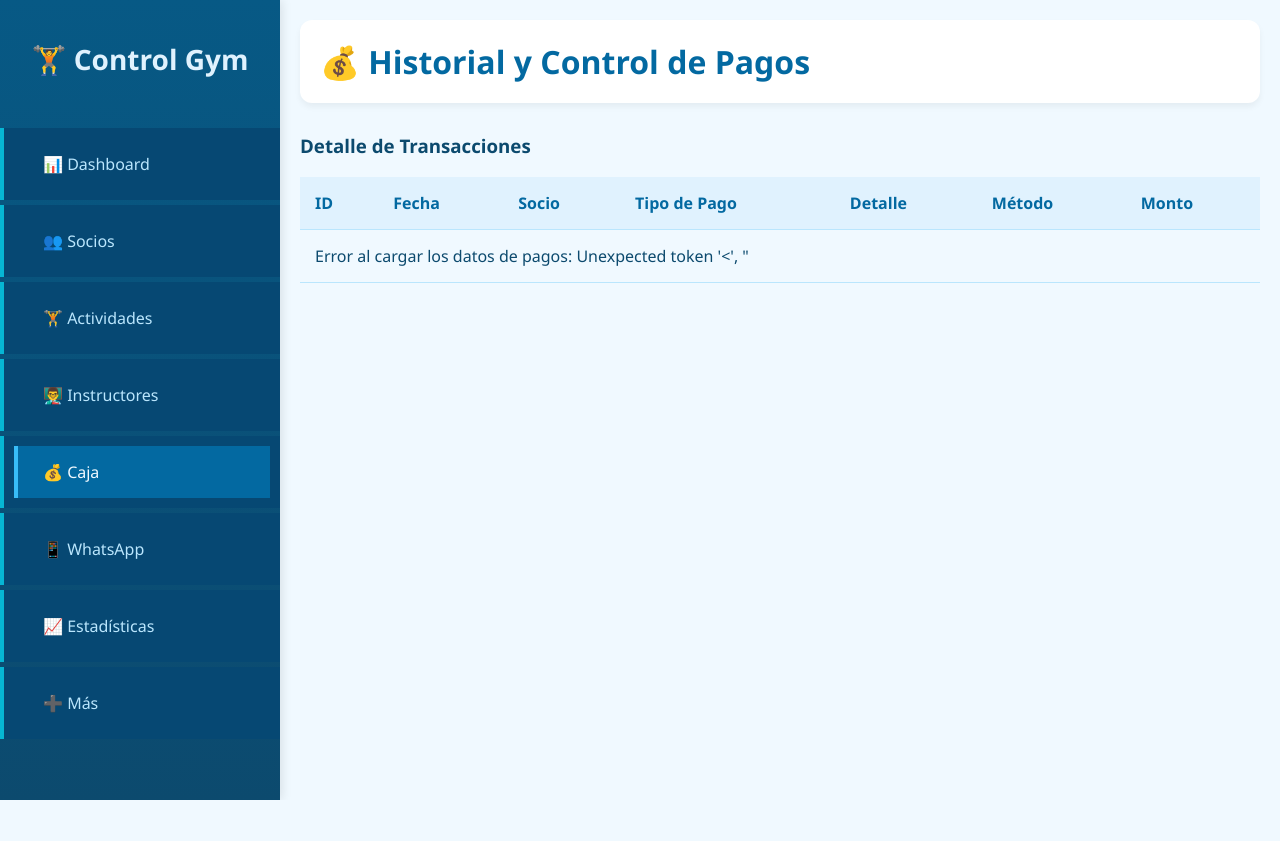
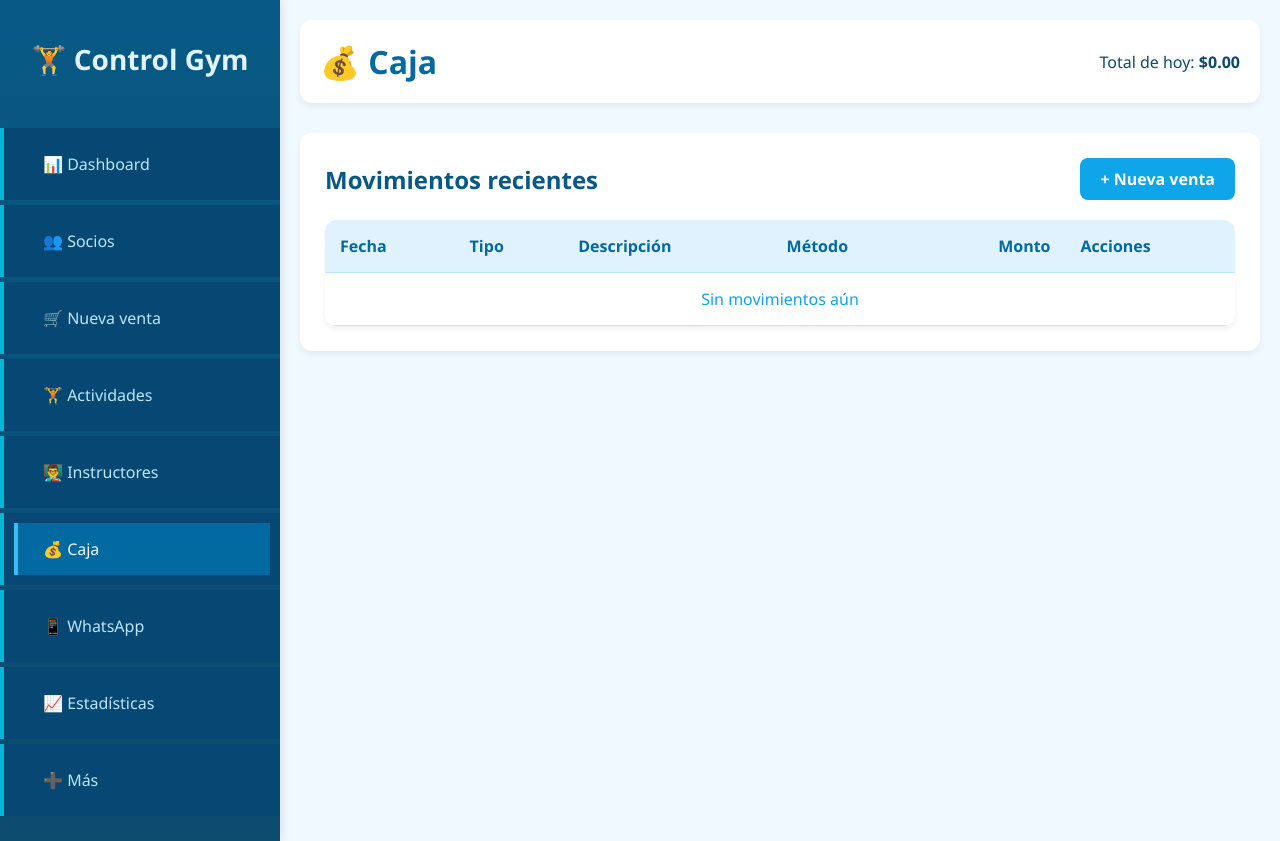
Before and after one commit to lizetglm/ReCo_GYM, a Django app: page /caja/ in a window 1280 px wide. Before the commit the page ends 800 px from the top, so only its background shows below. Run offline with Django 5.2, Linux system fonts and the light colour scheme; data that the repository does not hold is empty.

Commit message:
Se agrego pantalla Venta de productos con funcion para imprimir tickets y que se agreguen a la caja

```diff
--- a/gimnasio/templates/gimnasio/caja.html
+++ b/gimnasio/templates/gimnasio/caja.html
@@ -4,14 +4,8 @@
 <head>
     <meta charset="UTF-8">
     <meta name="viewport" content="width=device-width, initial-scale=1.0">
-    <title>Control Gym - Caja de Pagos</title>
+    <title>Control Gym - Caja</title>
     <link rel="stylesheet" href="{% static 'gimnasio/css/estilos.css' %}">
-    <style>
-        /* Estilos básicos para la tabla si no están en estilos.css */
-        .table-responsive { overflow-x: auto; }
-        .table th, .table td { white-space: nowrap; }
-        .monto-positivo { color: green; font-weight: bold; }
-    </style>
 </head>
 <body>
     <div class="container">
@@ -20,6 +14,7 @@
             <ul class="nav-menu">
                 <li><a href="{% url 'dashboard' %}">📊 Dashboard</a></li>
                 <li><a href="{% url 'socios_list' %}">👥 Socios</a></li>
+                <li><a href="{% url 'pago_productos' %}">🛒 Nueva venta</a></li>
                 <li><a href="{% url 'lista_clases' %}">🏋️ Actividades</a></li>
                 <li><a href="{% url 'instructores_list' %}">👨‍🏫 Instructores</a></li>
                 <li><a href="{% url 'caja' %}" class="active">💰 Caja</a></li> <li><a href="#">📱 WhatsApp</a></li>
@@ -30,110 +25,58 @@
 
         <main class="main-content">
             <header class="header-bar">
-                <h1 class="header-title">💰 Historial y Control de Pagos</h1>
+                <h1 class="header-title">💰 Caja</h1>
                 <div class="user-actions">
-                    </div>
+                    <span>Total de hoy: <strong>${{ total_hoy|floatformat:2 }}</strong></span>
+                </div>
             </header>
 
-            <div class="content-wrapper">
-                <h3>Detalle de Transacciones</h3>
-                <div class="table-responsive">
-                    <table class="table table-striped table-hover" id="pagos-table">
+            <section class="search-container">
+                <div class="search-header" style="align-items:center;justify-content:space-between;">
+                    <h2>Movimientos recientes</h2>
+                    <a href="{% url 'pago_productos' %}" class="btn btn-primary">+ Nueva venta</a>
+                </div>
+                <div class="table-container">
+                    <table>
                         <thead>
                             <tr>
-                                <th>ID</th>
                                 <th>Fecha</th>
-                                <th>Socio</th>
-                                <th>Tipo de Pago</th>
-                                <th>Detalle</th>
+                                <th>Tipo</th>
+                                <th>Descripción</th>
                                 <th>Método</th>
-                                <th>Monto</th>
+                                <th style="text-align:right;">Monto</th>
+                                <th>Acciones</th>
                             </tr>
                         </thead>
                         <tbody>
-                            <tr><td colspan="7" class="text-center">Cargando datos...</td></tr>
+                            {% if movimientos %}
+                                {% for m in movimientos %}
+                                <tr>
+                                    <td>{{ m.fecha|date:"d/m/Y H:i" }}</td>
+                                    <td>{{ m.get_tipo_display }}</td>
+                                    <td>{{ m.descripcion }}</td>
+                                    <td>{{ m.get_metodo_pago_display }}</td>
+                                    <td style="text-align:right;">${{ m.monto|floatformat:2 }}</td>
+                                    <td>
+                                        {% if m.venta_id %}
+                                          <a class="btn btn-secondary" href="{% url 'ticket_venta_pdf' m.venta_id %}" target="_blank">Ticket</a>
+                                        {% else %}
+                                          —
+                                        {% endif %}
+                                    </td>
+                                </tr>
+                                {% endfor %}
+                            {% else %}
+                                <tr>
+                                    <td colspan="6" style="text-align:center; color:var(--sky-500);">Sin movimientos aún</td>
+                                </tr>
+                            {% endif %}
                         </tbody>
                     </table>
                 </div>
-            </div>
+            </section>
         </main>
     </div>
 
-    <script>
-        document.addEventListener('DOMContentLoaded', function() {
-            const API_URL = "{% url 'pago-list' %}";
-            const tableBody = document.querySelector('#pagos-table tbody');
-
-            tableBody.innerHTML = '<tr><td colspan="7" class="text-center">Cargando datos...</td></tr>';
-
-            fetch(API_URL)
-                .then(response => {
-                    if (!response.ok) {
-                        // Si el estado HTTP no es 200, lanzar un error
-                        throw new Error(`Error HTTP: ${response.status} (${response.statusText})`);
-                    }
-                    return response.json();
-                })
-                .then(responseData => {
-                    let pagos = [];
-
-                    // Lógica para manejar la paginación (clave 'results')
-                    if (responseData && responseData.results && Array.isArray(responseData.results)) {
-                        pagos = responseData.results;
-                    } else if (Array.isArray(responseData)) {
-                        pagos = responseData;
-                    }
-
-                    tableBody.innerHTML = ''; // Limpiar el mensaje de carga
-
-                    if (pagos.length === 0) {
-                        tableBody.innerHTML = '<tr><td colspan="7" class="text-center">No se encontraron pagos.</td></tr>';
-                        return;
-                    }
-
-                    pagos.forEach(pago => {
-                        const row = tableBody.insertRow();
-                        const cleanValue = (value) => value || '-';
-
-                        let detalle_string = '-';
-
-                        //LÓGICA DE DETALLE ACTUALIZADA USANDO LOS NUEVOS OBJETOS
-                        if (pago.tipo_pago === 'gimnasio' && pago.suscripcion_display) {
-                            // Accedemos a las propiedades del objeto anidado suscripcion_display
-                            const s = pago.suscripcion_display;
-                            const estado = s.activa ? 'ACTIVA' : 'INACTIVA';
-                            detalle_string = `Tipo: ${s.tipo} (${estado}) | Inicio: ${s.fecha_inicio} | Fin: ${s.fecha_fin} | Monto: $${parseFloat(s.monto_total).toFixed(2)}`;
-                        } else if (pago.tipo_pago === 'clase' && pago.clase_display) {
-                            // Accedemos a las propiedades del objeto anidado clase_display
-                            const c = pago.clase_display;
-                            const fechaHora = new Date(c.fecha_hora).toLocaleDateString() + ' ' + new Date(c.fecha_hora).toLocaleTimeString();
-                            detalle_string = `Clase: ${c.nombre} | Instructor: ${cleanValue(c.entrenador_nombre)} | Precio: $${parseFloat(c.precio).toFixed(2)} | Hora: ${fechaHora}`;
-                        }
-
-                        // 1. ID
-                        row.insertCell().textContent = cleanValue(pago.id_pago);
-                        // 2. Fecha
-                        row.insertCell().textContent = new Date(pago.fecha_pago).toLocaleDateString();
-                        // 3. Socio
-                        row.insertCell().textContent = cleanValue(pago.socio_display);
-                        // 4. Tipo de Pago
-                        const tipoPago = pago.tipo_pago === 'gimnasio' ? 'Suscripción' : 'Clase';
-                        row.insertCell().textContent = tipoPago;
-                        // 5. Detalle (El campo complejo)
-                        row.insertCell().textContent = detalle_string;
-                        // 6. Método
-                        row.insertCell().textContent = cleanValue(pago.metodo);
-                        // 7. Monto
-                        const montoCell = row.insertCell();
-                        montoCell.textContent = `$${parseFloat(pago.monto).toFixed(2)}`;
-                        montoCell.classList.add('monto-positivo');
-                    });
-                })
-                .catch(error => {
-                    console.error('Error al cargar los pagos:', error);
-                    tableBody.innerHTML = `<tr><td colspan="7" class="text-danger">Error al cargar los datos de pagos: ${error.message}. Verifica la consola para más detalles.</td></tr>`;
-                });
-        });
-    </script>
 </body>
 </html>
--- a/gimnasio/templates/gimnasio/clase_form.html
+++ b/gimnasio/templates/gimnasio/clase_form.html
@@ -14,6 +14,7 @@
             <ul class="nav-menu">
                 <li><a href="{% url 'dashboard' %}">📊 Dashboard</a></li>
                 <li><a href="{% url 'socios_list' %}">👥 Socios</a></li>
+                <li><a href="{% url 'pago_productos' %}">🛒 Nueva venta</a></li>
                 <li><a href="{% url 'lista_clases' %}" class="active">🏋️ Actividades</a></li>
                 <li><a href="{% url 'instructores_list' %}">👨‍🏫 Instructores</a></li>
                 <li><a href="{% url 'caja' %}">💰 Caja</a></li>
--- a/gimnasio/templates/gimnasio/dashboard.html
+++ b/gimnasio/templates/gimnasio/dashboard.html
@@ -14,6 +14,7 @@
             <ul class="nav-menu">
                 <li><a href="{% url 'dashboard' %}" class="active">📊 Dashboard</a></li>
                 <li><a href="{% url 'socios_list' %}">👥 Socios</a></li>
+                <li><a href="{% url 'pago_productos' %}">🛒 Nueva venta</a></li>
                 <li><a href="{% url 'lista_clases' %}">🏋️ Actividades</a></li>
                 <li><a href="{% url 'instructores_list' %}">👨‍🏫 Instructores</a></li>
                 <li><a href="{% url 'caja' %}">💰 Caja</a></li>
@@ -41,6 +42,8 @@
                     </form>
                 </div>
             </section>
+
+
 
             <div class="socios-grid">
                 {% if socios %}
--- a/gimnasio/templates/gimnasio/inscripcion_clase_detalle.html
+++ b/gimnasio/templates/gimnasio/inscripcion_clase_detalle.html
@@ -14,6 +14,7 @@
             <ul class="nav-menu">
                 <li><a href="{% url 'dashboard' %}">📊 Dashboard</a></li>
                 <li><a href="{% url 'socios_list' %}">👥 Socios</a></li>
+                <li><a href="{% url 'pago_productos' %}">🛒 Nueva venta</a></li>
                 <li><a href="{% url 'lista_clases' %}" class="active">🏋️ Actividades</a></li>
                 <li><a href="{% url 'instructores_list' %}">👨‍🏫 Instructores</a></li>
                 <li><a href="{% url 'caja' %}">💰 Caja</a></li>
--- a/gimnasio/templates/gimnasio/instructor_form.html
+++ b/gimnasio/templates/gimnasio/instructor_form.html
@@ -14,6 +14,7 @@
             <ul class="nav-menu">
                 <li><a href="{% url 'dashboard' %}">📊 Dashboard</a></li>
                 <li><a href="{% url 'socios_list' %}">👥 Socios</a></li>
+                <li><a href="{% url 'pago_productos' %}">🛒 Nueva venta</a></li>
                 <li><a href="{% url 'lista_clases' %}">🏋️ Actividades</a></li>
                 <li><a href="{% url 'instructores_list' %}" class="active">👨‍🏫 Instructores</a></li>
                 <li><a href="{% url 'caja' %}">💰 Caja</a></li>
--- a/gimnasio/templates/gimnasio/instructores_list.html
+++ b/gimnasio/templates/gimnasio/instructores_list.html
@@ -14,6 +14,7 @@
             <ul class="nav-menu">
                 <li><a href="{% url 'dashboard' %}">📊 Dashboard</a></li>
                 <li><a href="{% url 'socios_list' %}">👥 Socios</a></li>
+                <li><a href="{% url 'pago_productos' %}">🛒 Nueva venta</a></li>
                 <li><a href="{% url 'lista_clases' %}">🏋️ Actividades</a></li>
                 <li><a href="{% url 'instructores_list' %}" class="active">👨‍🏫 Instructores</a></li>
                 <li><a href="{% url 'caja'%}">💰 Caja</a></li>
--- a/gimnasio/templates/gimnasio/lista_clases.html
+++ b/gimnasio/templates/gimnasio/lista_clases.html
@@ -14,6 +14,7 @@
             <ul class="nav-menu">
                 <li><a href="{% url 'dashboard' %}">📊 Dashboard</a></li>
                 <li><a href="{% url 'socios_list' %}">👥 Socios</a></li>
+                <li><a href="{% url 'pago_productos' %}">🛒 Nueva venta</a></li>
                 <li><a href="{% url 'lista_clases' %}" class="active">🏋️ Actividades</a></li>
                 <li><a href="{% url 'instructores_list' %}">👨‍🏫 Instructores</a></li>
                 <li><a href="{% url 'caja' %}">💰 Caja</a></li>
--- a/gimnasio/templates/gimnasio/socio_form.html
+++ b/gimnasio/templates/gimnasio/socio_form.html
@@ -14,6 +14,7 @@
             <ul class="nav-menu">
                 <li><a href="{% url 'dashboard' %}">📊 Dashboard</a></li>
                 <li><a href="{% url 'socios_list' %}" class="active">👥 Socios</a></li>
+                <li><a href="{% url 'pago_productos' %}">🛒 Nueva venta</a></li>
                 <li><a href="{% url 'lista_clases' %}">🏋️ Actividades</a></li>
                 <li><a href="{% url 'instructores_list' %}">👨‍🏫 Instructores</a></li>
                 <li><a href="{% url 'caja' %}">💰 Caja</a></li>
--- a/gimnasio/templates/gimnasio/socios_list.html
+++ b/gimnasio/templates/gimnasio/socios_list.html
@@ -14,6 +14,7 @@
             <ul class="nav-menu">
                 <li><a href="{% url 'dashboard' %}">📊 Dashboard</a></li>
                 <li><a href="{% url 'socios_list' %}" class="active">👥 Socios</a></li>
+                <li><a href="{% url 'pago_productos' %}">🛒 Nueva venta</a></li>
                 <li><a href="{% url 'lista_clases' %}">🏋️ Actividades</a></li>
                 <li><a href="{% url 'instructores_list' %}">👨‍🏫 Instructores</a></li>
                 <li><a href="{% url 'caja' %}">💰 Caja</a></li>
--- a/gimnasio/urls.py
+++ b/gimnasio/urls.py
@@ -35,6 +35,10 @@
     #Rutas de Caja
     path('caja/', views.CajaView.as_view(), name='caja'),
 
+    # Ventas de productos
+    path('pagos/productos/', views.pago_productos, name='pago_productos'),
+    path('pagos/productos/ticket/<int:venta_id>/', views.ticket_venta_pdf, name='ticket_venta_pdf'),
+
     # API (Existente)
     path('api/', include('gimnasio.api_urls')),
 ]
--- a/gimnasio/views.py
+++ b/gimnasio/views.py
@@ -4,8 +4,14 @@
 from django.db.models import Q
 from django.utils.crypto import get_random_string
 from datetime import date, timedelta
-from .models import Clase, Entrenador, Socio, Suscripcion, Pago, InscripcionClase
+from .models import Clase, Entrenador, Socio, Suscripcion, Pago, InscripcionClase, Producto, Caja, VentaItem, CajaMovimiento
+from decimal import Decimal, InvalidOperation
+from django.http import HttpResponse
+from reportlab.pdfgen import canvas
+from reportlab.lib.pagesizes import letter
+from reportlab.lib.units import mm
 from django.views.generic import TemplateView
+from django.db.models import Sum
 
 def dashboard(request):
     # Estadísticas básicas (ya las tenías)
@@ -454,3 +460,140 @@
 
 class CajaView(TemplateView):
     template_name = "gimnasio/caja.html"
+
+    def get_context_data(self, **kwargs):
+        ctx = super().get_context_data(**kwargs)
+        movimientos = CajaMovimiento.objects.select_related('venta', 'socio')[:200]
+        total_hoy = CajaMovimiento.objects.filter(fecha__date=date.today()).aggregate(total=Sum('monto'))['total'] or 0
+        ctx.update({
+            'movimientos': movimientos,
+            'total_hoy': total_hoy,
+        })
+        return ctx
+
+
+def pago_productos(request):
+    """Pantalla para registrar ventas de productos en la tienda del gym."""
+    productos = Producto.objects.all().order_by("nombre")
+
+    if request.method == "POST":
+        metodo = request.POST.get("metodo_pago") or "efectivo"
+        cliente = request.POST.get("cliente", "")
+        obs = request.POST.get("observacion", "")
+
+        ids = request.POST.getlist("producto_id[]")
+        cants = request.POST.getlist("cantidad[]")
+        precios = request.POST.getlist("precio_unitario[]")
+
+        items = []
+        total = Decimal("0.00")
+
+        for i, pid in enumerate(ids):
+            if not pid:
+                continue
+            producto = get_object_or_404(Producto, pk=pid)
+            try:
+                cant = int(cants[i] or 0)
+                punit = Decimal(precios[i] or "0")
+            except (ValueError, InvalidOperation):
+                continue
+            if cant <= 0 or punit < 0:
+                continue
+            subtotal = punit * cant
+            total += subtotal
+            items.append((producto, cant, punit, subtotal))
+
+        if not items:
+            messages.error(request, "Agrega al menos un producto válido.")
+            return render(request, "gimnasio/pago_productos.html", {"productos": productos})
+
+        venta = Caja.objects.create(total=total, metodo_pago=metodo, cliente=cliente, observacion=obs)
+        for producto, cant, punit, subtotal in items:
+            VentaItem.objects.create(venta=venta, producto=producto, cantidad=cant, precio_unitario=punit, subtotal=subtotal)
+
+        # Registrar movimiento en Caja
+        CajaMovimiento.objects.create(
+            tipo='producto',
+            descripcion=f'Venta #{venta.id} - {len(items)} item(s)',
+            metodo_pago=metodo,
+            monto=total,
+            venta=venta,
+        )
+
+        # Redirigir directamente al ticket PDF para imprimir/guardar
+        return redirect("ticket_venta_pdf", venta_id=venta.id)
+
+    return render(request, "gimnasio/pago_productos.html", {"productos": productos})
+
+
+def ticket_venta_pdf(request, venta_id: int):
+    """Genera un PDF tipo ticket para una venta de productos."""
+    venta = get_object_or_404(Caja.objects.prefetch_related("items__producto"), pk=venta_id)
+
+    # Configurar tamaño tipo ticket 80mm de ancho y altura dinámica
+    ancho = 80 * mm
+    alto_base = 110 * mm
+    alto_por_item = 6 * mm
+    num_items = venta.items.count()
+    alto = alto_base + num_items * alto_por_item
+    pagesize = (ancho, alto)
+
+    # Respuesta PDF
+    response = HttpResponse(content_type="application/pdf")
+    response["Content-Disposition"] = f"inline; filename=ticket_venta_{venta.id}.pdf"
+
+    c = canvas.Canvas(response, pagesize=pagesize)
+    y = alto - 8 * mm
+
+    def center(text, y_pos, size=11):
+        c.setFont("Helvetica-Bold", size)
+        c.drawCentredString(ancho / 2, y_pos, text)
+
+    def left(text, y_pos, size=10):
+        c.setFont("Helvetica", size)
+        c.drawString(6 * mm, y_pos, text)
+
+    # Encabezado
+    center("Control Gym", y, 12); y -= 6 * mm
+    center("Ticket de Venta", y, 11); y -= 8 * mm
+
+    left(f"N°: {venta.id}", y); y -= 5 * mm
+    left(venta.fecha.strftime("Fecha: %d/%m/%Y %H:%M"), y); y -= 5 * mm
+    left(f"Método: {venta.get_metodo_pago_display()}", y); y -= 5 * mm
+    if venta.cliente:
+        left(f"Cliente: {venta.cliente}", y); y -= 5 * mm
+
+    # Separador
+    c.line(6 * mm, y, ancho - 6 * mm, y); y -= 5 * mm
+    left("Producto", y); c.drawRightString(ancho - 6 * mm, y, "Subtotal"); y -= 4 * mm
+    c.line(6 * mm, y, ancho - 6 * mm, y); y -= 4 * mm
+
+    # Items
+    for it in venta.items.all():
+        nombre = f"{it.producto.nombre} x{it.cantidad}"
+        left(nombre[:30], y)
+        c.drawRightString(ancho - 6 * mm, y, f"${it.subtotal:.2f}")
+        y -= 5 * mm
+
+    # Total
+    c.line(6 * mm, y, ancho - 6 * mm, y); y -= 6 * mm
+    c.setFont("Helvetica-Bold", 11)
+    c.drawString(6 * mm, y, "TOTAL:")
+    c.drawRightString(ancho - 6 * mm, y, f"${venta.total:.2f}")
+    y -= 8 * mm
+
+    # Observación
+    if venta.observacion:
+        left("Obs:", y); y -= 5 * mm
+        c.setFont("Helvetica", 9)
+        for line in str(venta.observacion).splitlines():
+            left(line[:40], y); y -= 4 * mm
+        y -= 2 * mm
+
+    # Footer
+    c.line(6 * mm, y, ancho - 6 * mm, y); y -= 6 * mm
+    center("¡Gracias por su compra!", y, 10)
+
+    c.showPage()
+    c.save()
+    return response
--- a/requirements.txt
+++ b/requirements.txt
@@ -4,3 +4,4 @@
 mysqlclient==2.2.7
 sqlparse==0.5.3
 tzdata==2025.2
+reportlab==4.2.5
```
Also changed, not shown: gimnasio/admin.py (+26 -1 lines), gimnasio/models.py (+70 -0 lines), gimnasio/static/gimnasio/css/pago_productos.css (added, +26 -0 lines), gimnasio/templates/gimnasio/pago_productos.html (added, +148 -0 lines), gimnasio/migrations/0004_producto_ventaproducto_ventaitem.py (added), gimnasio/migrations/0005_rename_ventaproducto_caja_cajamovimiento.py (added).
